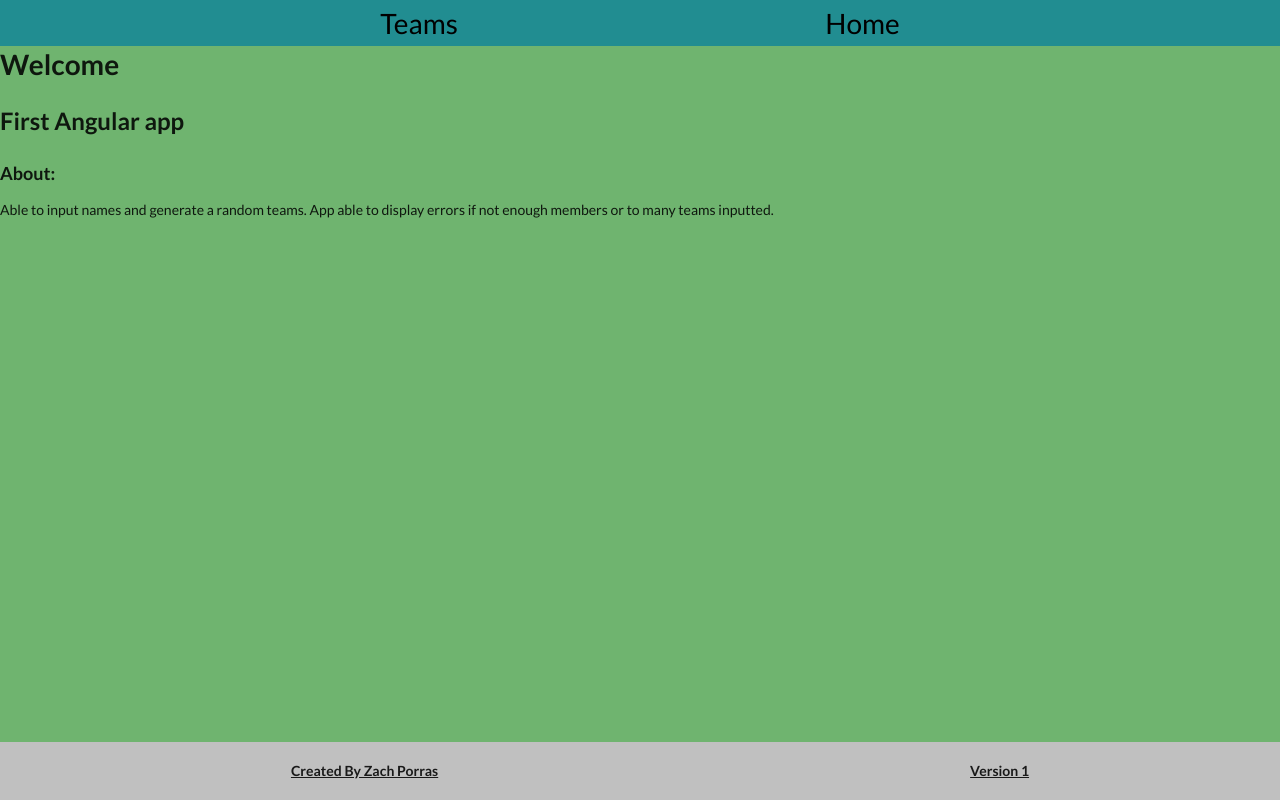
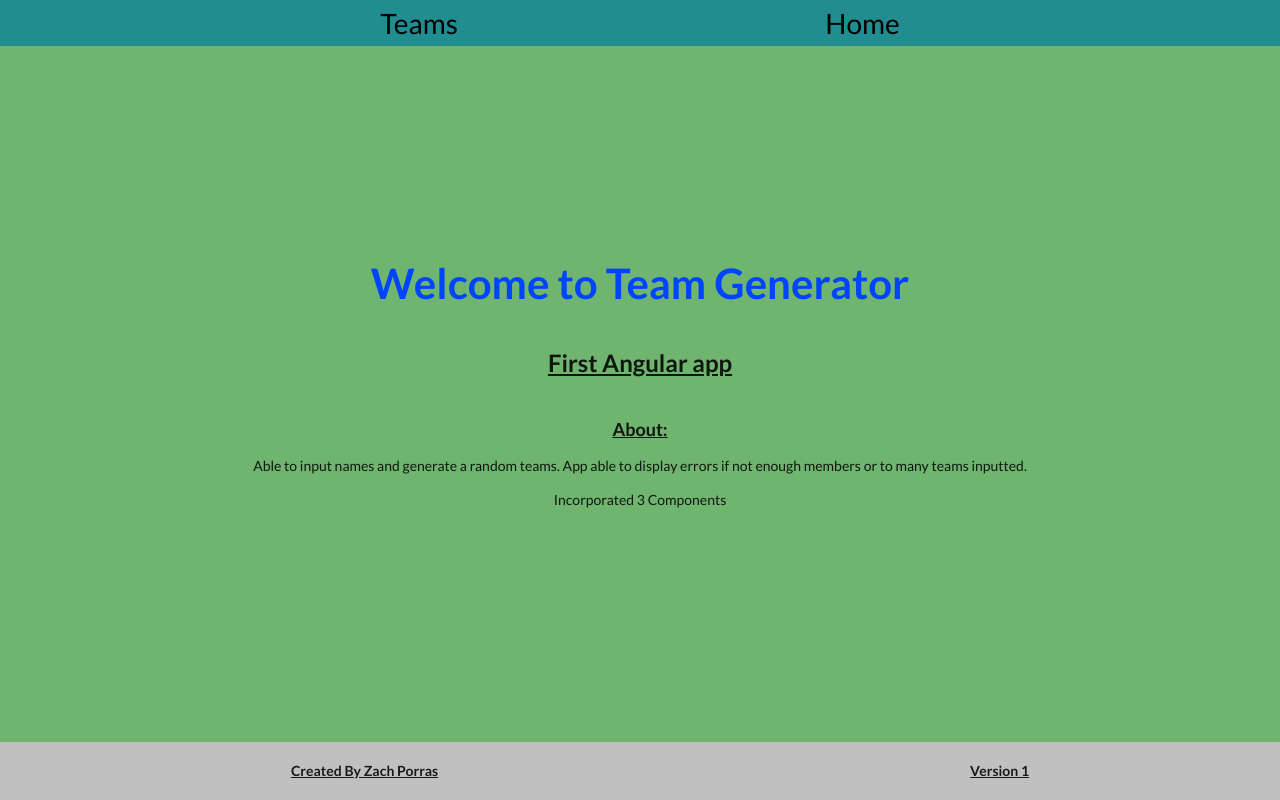
Before and after one commit to Zachporras1/Angular-Team-Generator-App, an Angular app: page /home in a window 1280 px wide. Built offline with nearby package versions, Linux system fonts and the light colour scheme.

Commit message:
homeupdate

```diff
--- a/src/app/home/home.component.css
+++ b/src/app/home/home.component.css
@@ -0,0 +1,15 @@
+.welcome{
+    display: flex;
+    flex-direction: column;
+    text-align: center;
+}
+
+h1{
+    padding-top: 5em;
+    font-size: 300%;
+    color: rgb(0, 68, 255);
+}
+
+h2,h3{
+    text-decoration: underline;
+}
--- a/src/app/home/home.component.html
+++ b/src/app/home/home.component.html
@@ -1,7 +1,11 @@
-<h1>Welcome</h1>
+<div class="welcome">
+<h1>Welcome to Team Generator</h1>
 
 <h2>First Angular app </h2>
 
 
 <h3>About:</h3>
 <p>Able to input names and generate a random teams. App able to display errors if not enough members or to many teams inputted. </p>
+<p>Incorporated 3 Components</p>
+
+</div>
```
